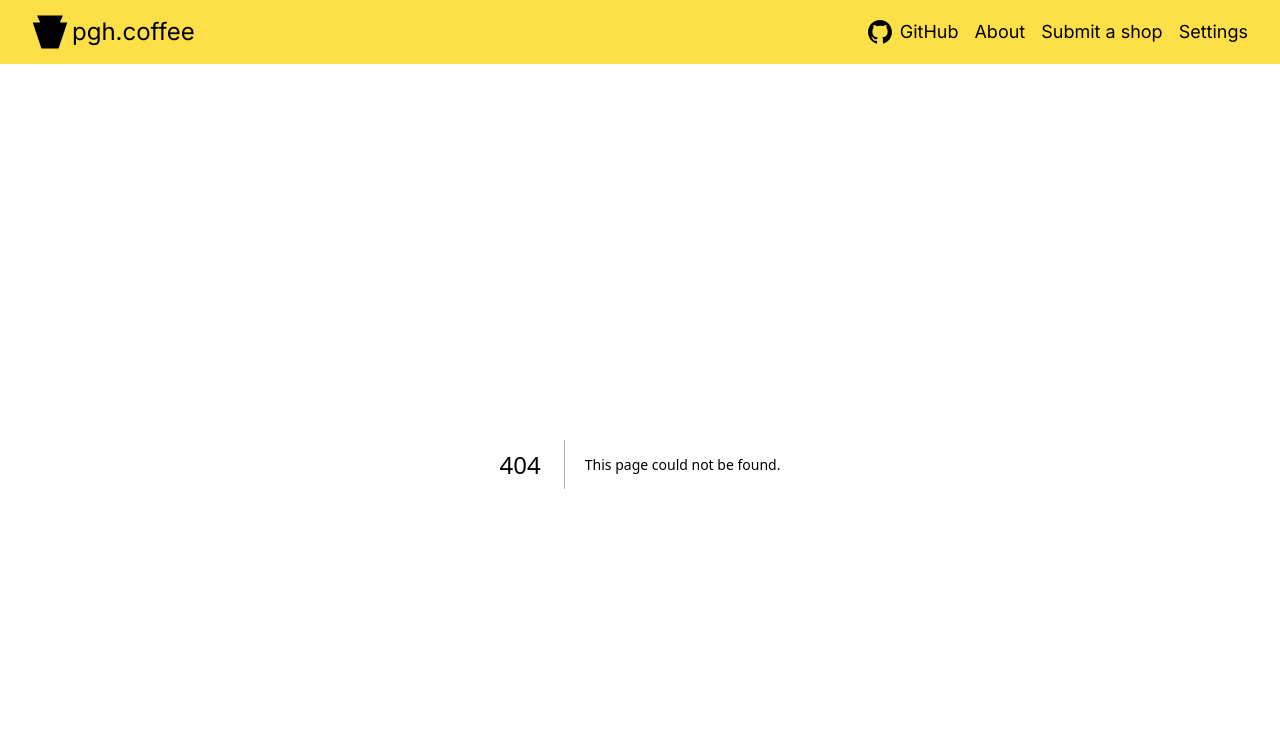
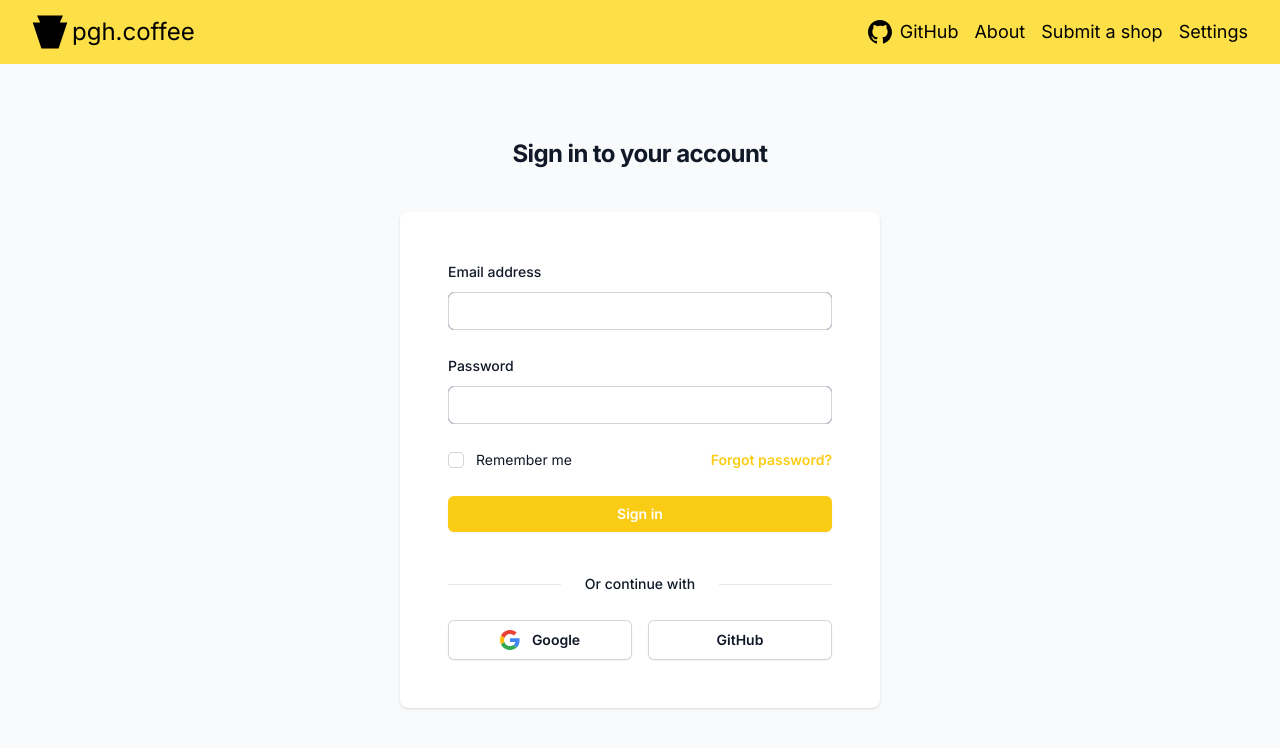
Before and after one commit to Johngeorgesample/pgh-coffee, a Next.js app: page /sign-up in a window 1280 px wide. Before the commit this address had no page. Shown: the top 748 px of the page. Built offline with nearby package versions, Linux system fonts and the light colour scheme.

Commit message:
start sign-up page

```diff
--- /dev/null
+++ b/app/sign-up/page.tsx
@@ -0,0 +1,158 @@
+export default function SignUp() {
+  return (
+    <>
+      <div className="flex min-h-full flex-1 flex-col justify-center py-12 sm:px-6 lg:px-8">
+        <div className="sm:mx-auto sm:w-full sm:max-w-md">
+          <h2 className="mt-6 text-center text-2xl/9 font-bold tracking-tight text-gray-900">
+            Sign in to your account
+          </h2>
+        </div>
+
+        <div className="mt-10 sm:mx-auto sm:w-full sm:max-w-[480px]">
+          <div className="bg-white px-6 py-12 shadow sm:rounded-lg sm:px-12">
+            <form action="#" method="POST" className="space-y-6">
+              <div>
+                <label htmlFor="email" className="block text-sm/6 font-medium text-gray-900">
+                  Email address
+                </label>
+                <div className="mt-2">
+                  <input
+                    id="email"
+                    name="email"
+                    type="email"
+                    required
+                    autoComplete="email"
+                    className="block w-full rounded-md bg-white px-3 py-1.5 text-base text-gray-900 outline outline-1 -outline-offset-1 outline-gray-300 placeholder:text-gray-400 focus:outline focus:outline-2 focus:-outline-offset-2 focus:outline-yellow-400 sm:text-sm/6"
+                  />
+                </div>
+              </div>
+
+              <div>
+                <label htmlFor="password" className="block text-sm/6 font-medium text-gray-900">
+                  Password
+                </label>
+                <div className="mt-2">
+                  <input
+                    id="password"
+                    name="password"
+                    type="password"
+                    required
+                    autoComplete="current-password"
+                    className="block w-full rounded-md bg-white px-3 py-1.5 text-base text-gray-900 outline outline-1 -outline-offset-1 outline-gray-300 placeholder:text-gray-400 focus:outline focus:outline-2 focus:-outline-offset-2 focus:outline-yellow-400 sm:text-sm/6"
+                  />
+                </div>
+              </div>
+
+              <div className="flex items-center justify-between">
+                <div className="flex gap-3">
+                  <div className="flex h-6 shrink-0 items-center">
+                    <div className="group grid size-4 grid-cols-1">
+                      <input
+                        id="remember-me"
+                        name="remember-me"
+                        type="checkbox"
+                        className="col-start-1 row-start-1 appearance-none rounded border border-gray-300 bg-white checked:border-yellow-400 checked:bg-yellow-400 indeterminate:border-yellow-400 indeterminate:bg-yellow-400 focus-visible:outline focus-visible:outline-2 focus-visible:outline-offset-2 focus-visible:outline-yellow-400 disabled:border-gray-300 disabled:bg-gray-100 disabled:checked:bg-gray-100 forced-colors:appearance-auto"
+                      />
+                      <svg
+                        fill="none"
+                        viewBox="0 0 14 14"
+                        className="pointer-events-none col-start-1 row-start-1 size-3.5 self-center justify-self-center stroke-white group-has-[:disabled]:stroke-gray-950/25"
+                      >
+                        <path
+                          d="M3 8L6 11L11 3.5"
+                          strokeWidth={2}
+                          strokeLinecap="round"
+                          strokeLinejoin="round"
+                          className="opacity-0 group-has-[:checked]:opacity-100"
+                        />
+                        <path
+                          d="M3 7H11"
+                          strokeWidth={2}
+                          strokeLinecap="round"
+                          strokeLinejoin="round"
+                          className="opacity-0 group-has-[:indeterminate]:opacity-100"
+                        />
+                      </svg>
+                    </div>
+                  </div>
+                  <label htmlFor="remember-me" className="block text-sm/6 text-gray-900">
+                    Remember me
+                  </label>
+                </div>
+
+                <div className="text-sm/6">
+                  <a href="#" className="font-semibold text-yellow-400 hover:text-yellow-500">
+                    Forgot password?
+                  </a>
+                </div>
+              </div>
+
+              <div>
+                <button
+                  type="submit"
+                  className="flex w-full justify-center rounded-md bg-yellow-400 px-3 py-1.5 text-sm/6 font-semibold text-white shadow-sm hover:bg-yellow-500 focus-visible:outline focus-visible:outline-2 focus-visible:outline-offset-2 focus-visible:outline-yellow-400"
+                >
+                  Sign in
+                </button>
+              </div>
+            </form>
+
+            <div>
+              <div className="relative mt-10">
+                <div aria-hidden="true" className="absolute inset-0 flex items-center">
+                  <div className="w-full border-t border-gray-200" />
+                </div>
+                <div className="relative flex justify-center text-sm/6 font-medium">
+                  <span className="bg-white px-6 text-gray-900">Or continue with</span>
+                </div>
+              </div>
+
+              <div className="mt-6 grid grid-cols-2 gap-4">
+                <a
+                  href="#"
+                  className="flex w-full items-center justify-center gap-3 rounded-md bg-white px-3 py-2 text-sm font-semibold text-gray-900 shadow-sm ring-1 ring-inset ring-gray-300 hover:bg-gray-50 focus-visible:ring-transparent"
+                >
+                  <svg viewBox="0 0 24 24" aria-hidden="true" className="h-5 w-5">
+                    <path
+                      d="M12.0003 4.75C13.7703 4.75 15.3553 5.36002 16.6053 6.54998L20.0303 3.125C17.9502 1.19 15.2353 0 12.0003 0C7.31028 0 3.25527 2.69 1.28027 6.60998L5.27028 9.70498C6.21525 6.86002 8.87028 4.75 12.0003 4.75Z"
+                      fill="#EA4335"
+                    />
+                    <path
+                      d="M23.49 12.275C23.49 11.49 23.415 10.73 23.3 10H12V14.51H18.47C18.18 15.99 17.34 17.25 16.08 18.1L19.945 21.1C22.2 19.01 23.49 15.92 23.49 12.275Z"
+                      fill="#4285F4"
+                    />
+                    <path
+                      d="M5.26498 14.2949C5.02498 13.5699 4.88501 12.7999 4.88501 11.9999C4.88501 11.1999 5.01998 10.4299 5.26498 9.7049L1.275 6.60986C0.46 8.22986 0 10.0599 0 11.9999C0 13.9399 0.46 15.7699 1.28 17.3899L5.26498 14.2949Z"
+                      fill="#FBBC05"
+                    />
+                    <path
+                      d="M12.0004 24.0001C15.2404 24.0001 17.9654 22.935 19.9454 21.095L16.0804 18.095C15.0054 18.82 13.6204 19.245 12.0004 19.245C8.8704 19.245 6.21537 17.135 5.2654 14.29L1.27539 17.385C3.25539 21.31 7.3104 24.0001 12.0004 24.0001Z"
+                      fill="#34A853"
+                    />
+                  </svg>
+                  <span className="text-sm/6 font-semibold">Google</span>
+                </a>
+
+                <a
+                  href="#"
+                  className="flex w-full items-center justify-center gap-3 rounded-md bg-white px-3 py-2 text-sm font-semibold text-gray-900 shadow-sm ring-1 ring-inset ring-gray-300 hover:bg-gray-50 focus-visible:ring-transparent"
+                >
+                  {/*
+                  <svg fill="currentColor" viewBox="0 0 20 20" aria-hidden="true" className="size-5 fill-[#24292F]">
+                    <path
+                      d="M10 0C4.477 0 0 4.484 0 10.017c0 4.425 2.865 8.18 6.839 9.504.5.092.682-.217.682-.483 0-.237-.008-.868-.013-1.703-2.782.605-3.369-1.343-3.369-1.343-.454-1.158-1.11-1.466-1.11-1.466-.908-.62.069-.608.069-.608 1.003.07 1.531 1.032 1.531 1.032.892 1.53 2.341 1.088 2.91.832.092-.647.35-1.088.636-1.338-2.22-.253-4.555-1.113-4.555-4.951 0-1.093.39-1.988 1.029-2.688-.103-.253-.446-1.272.098-2.65 0 0 .84-.27 2.75 1.026A9.564 9.564 0 0110 4.844c.85.004 1.705.115 2.504.337 1.909-1.296 2.747-1.027 2.747-1.027.546 1.379.203 2.398.1 2.651.64.7 1.028 1.595 1.028 2.688 0 3.848-2.339 4.695-4.566 4.942.359.31.678.921.678 1.856 0 1.338-.012 2.419-.012 2.747 0 .268.18.58.688.482A10.019 10.019 0 0020 10.017C20 4.484 15.522 0 10 0z"
+                      clipRule="evenodd"
+                      fillRule="evenodd"
+                    />
+                  </svg>
+                  */}
+                  <span className="text-sm/6 font-semibold">GitHub</span>
+                </a>
+              </div>
+            </div>
+          </div>
+        </div>
+      </div>
+    </>
+  )
+}
```
